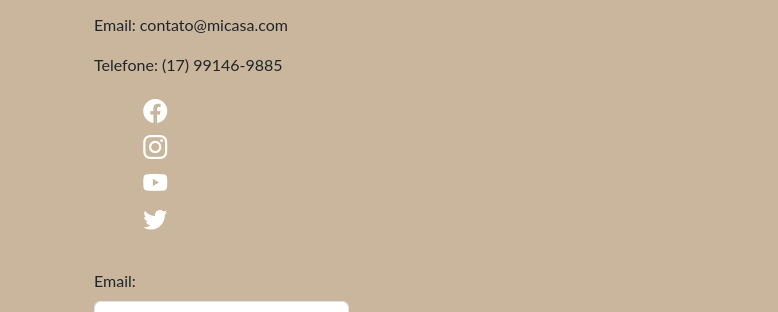
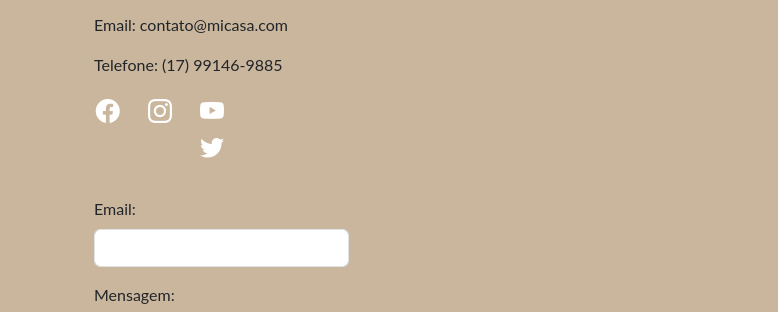
Before and after one commit to LuanaFurlini/ArchiMuse, a website: page index.html in a window 1280 px wide. Shown: the part 2488-2800 px from the top of the page, 0-778 px from the left. Drawn offline with nearby package versions, Linux system fonts and the light colour scheme; grey boxes are pictures that could not be loaded.

Commit message:
Update index.html

```diff
--- a/index.html
+++ b/index.html
@@ -357,7 +357,7 @@ Cada pedra, cada detalhe arquitetônico, conta uma história que vai além do co
 
 
                  <!-- FOOTER TOP -->
-<section class="col-12 col-md-8" id="footer-top">
+<section class="col-12 col-xxl-12" id="footer-top">
     <section class="row justify-content-between">
 
         <section class="col-4" id="social-icons">
```
